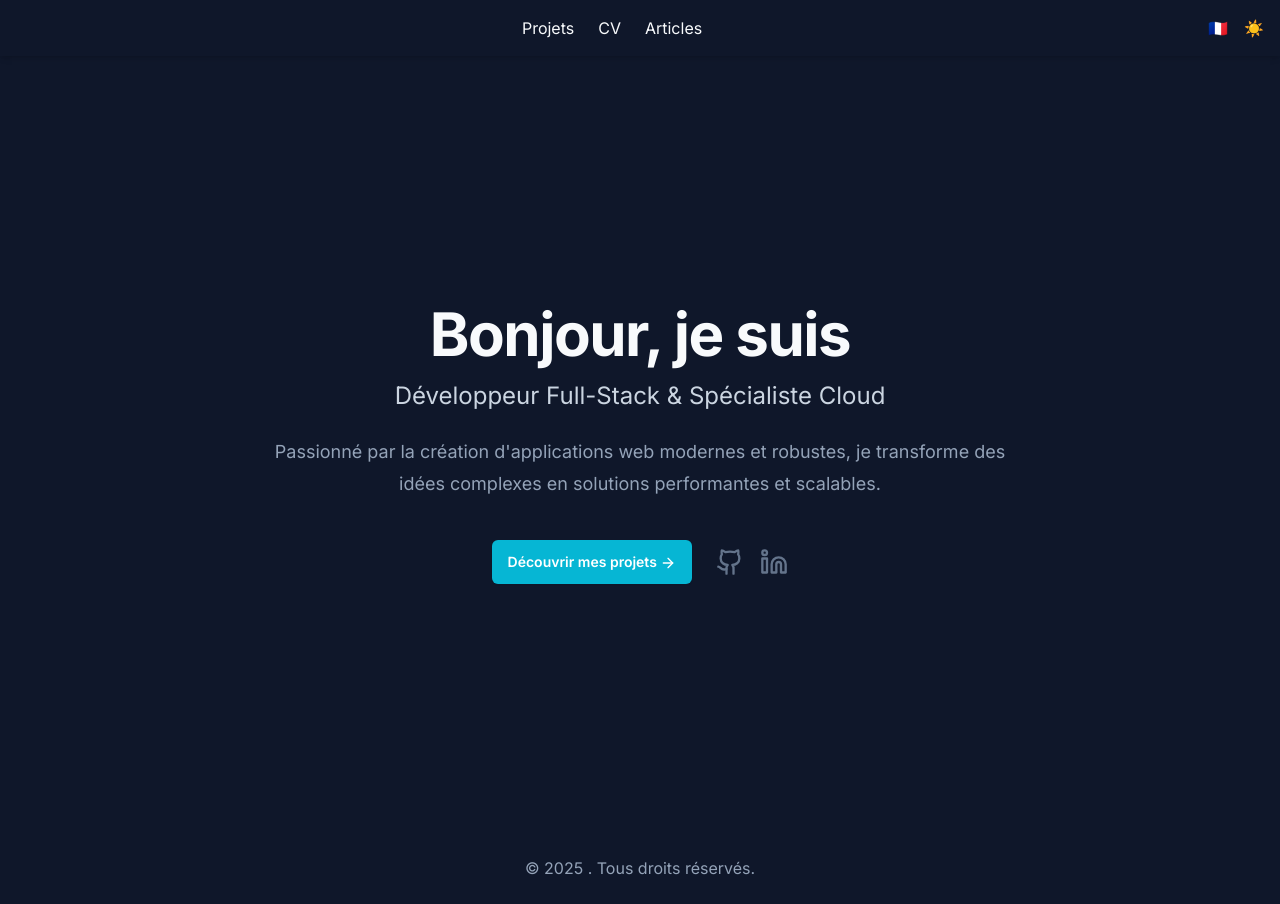
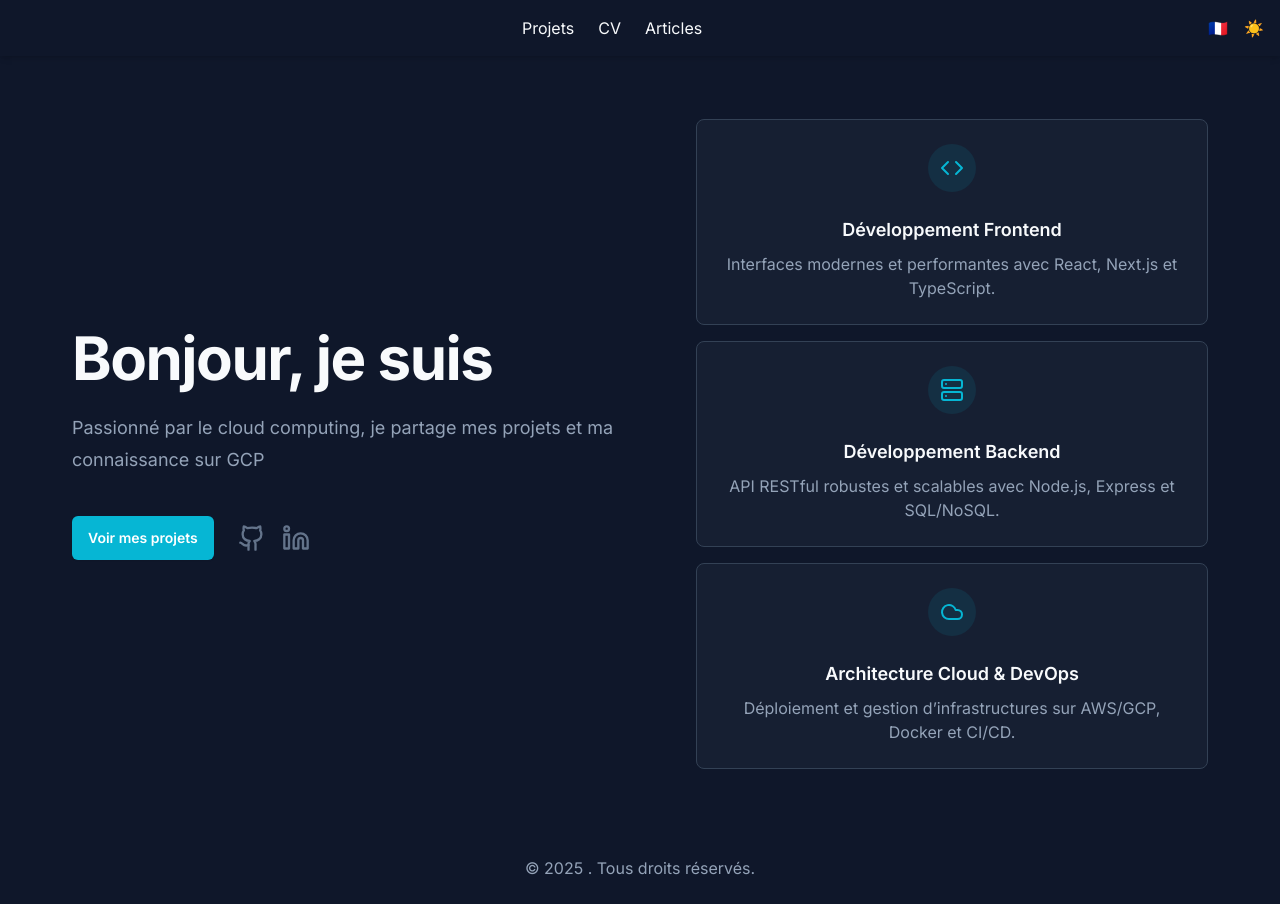
Before and after one commit to PurimuOps/website, a Next.js app: page / in a window 1280 px wide. Built offline with nearby package versions, Linux system fonts and the light colour scheme.

Commit message:
feat: added skills section and created split-screen layout

```diff
--- a/src/app/layout.tsx
+++ b/src/app/layout.tsx
@@ -19,15 +19,15 @@ export default function RootLayout({
   children: React.ReactNode
 }) {
   return (
-    <html lang="fr" className="dark"> {/* On met 'dark' par défaut */}
+    <html lang="fr" className="dark">
       <body
         className={`${inter.className} bg-white text-slate-900 dark:bg-slate-900 dark:text-slate-50 antialiased`}
       >
-        <Header /> {/* <--- 3. Placer le Header ici */}
+        <Header />
         <main className="container mx-auto px-4 py-8">
-            {children} {/* Le contenu de la page viendra ici */}
+            {children}
         </main>
-        <Footer /> {/* <--- 4. Placer le Footer ici */}
+        <Footer />
       </body>
     </html>
   )
--- a/src/app/page.tsx
+++ b/src/app/page.tsx
@@ -1,48 +1,75 @@
 // src/app/page.tsx
 
 import Link from 'next/link'
-import { ArrowRight, Github, Linkedin } from 'lucide-react' // On va installer cette librairie d'icônes
+import { Code, Cloud, Server, Github, Linkedin } from 'lucide-react'
+import SkillCard from '@/components/SkillCard'
+
+const skills = [
+  {
+    icon: Code,
+    title: 'Développement Frontend',
+    description: 'Interfaces modernes et performantes avec React, Next.js et TypeScript.',
+  },
+  {
+    icon: Server,
+    title: 'Développement Backend',
+    description: 'API RESTful robustes et scalables avec Node.js, Express et SQL/NoSQL.',
+  },
+  {
+    icon: Cloud,
+    title: 'Architecture Cloud & DevOps',
+    description: 'Déploiement et gestion d’infrastructures sur AWS/GCP, Docker et CI/CD.',
+  },
+]
 
 export default function Home() {
   return (
-    // Section qui prend toute la hauteur visible de l'écran sur desktop
-    <section className="flex min-h-[calc(100vh-88px)] items-center">
-      <div className="mx-auto max-w-3xl text-center">
-        <h1 className="text-4xl font-bold tracking-tight text-slate-900 dark:text-slate-50 sm:text-6xl">
+    // SECTION PRINCIPALE : Conteneur "full-screen" qui s'adapte
+    <section className="flex min-h-[calc(100vh-88px)] flex-col items-center justify-center p-4 md:flex-row md:space-x-12">
+
+      {/* COLONNE DE GAUCHE : Texte de présentation (Héros) */}
+      <div className="w-full max-w-xl text-center md:w-1/2 md:text-left">
+        <h1 className="text-4xl font-bold tracking-tight text-slate-900 dark:text-slate-50 sm:text-5xl lg:text-6xl">
           Bonjour, je suis{' '}
-          <span className="text-cyan-500">
+          <span className="text-accent-500">
             {process.env.NEXT_PUBLIC_AUTHOR_NAME}
           </span>
         </h1>
 
-        <h2 className="mt-4 text-2xl text-slate-700 dark:text-slate-300">
-          Développeur Full-Stack & Spécialiste Cloud
-        </h2>
-
         <p className="mt-6 text-lg leading-8 text-slate-600 dark:text-slate-400">
-          Passionné par la création d'applications web modernes et robustes, je
-          transforme des idées complexes en solutions performantes et
-          scalables.
+          Passionné par le cloud computing, je partage mes projets et ma connaissance sur GCP
         </p>
 
-        <div className="mt-10 flex items-center justify-center gap-x-6">
+        <div className="mt-10 flex items-center justify-center gap-x-6 md:justify-start">
           <Link
             href="/projets"
-            className="rounded-md bg-cyan-500 px-4 py-3 text-sm font-semibold text-white shadow-sm hover:bg-cyan-400 focus-visible:outline focus-visible:outline-2 focus-visible:outline-offset-2 focus-visible:outline-cyan-600"
+            className="rounded-md bg-accent-500 px-4 py-3 text-sm font-semibold text-white shadow-sm hover:bg-accent-400"
           >
-            Découvrir mes projets{' '}
-            <ArrowRight className="inline h-4 w-4" />
+            Voir mes projets
           </Link>
           <div className="flex gap-x-4">
-            <Link href="https://github.com/votre-pseudo" target="_blank" className="text-slate-500 hover:text-cyan-500">
+            <Link href="https://github.com/votre-pseudo" target="_blank" className="text-slate-500 hover:text-accent-500">
               <Github size={28} />
             </Link>
-            <Link href="https://linkedin.com/in/votre-profil" target="_blank" className="text-slate-500 hover:text-cyan-500">
+            <Link href="https://linkedin.com/in/votre-profil" target="_blank" className="text-slate-500 hover:text-accent-500">
               <Linkedin size={28} />
             </Link>
           </div>
         </div>
       </div>
+
+      <div className="mt-12 w-full max-w-lg md:mt-0 md:w-1/2">
+        <div className="flex flex-col gap-4">
+          {skills.map((skill) => (
+            <SkillCard
+              key={skill.title}
+              icon={skill.icon}
+              title={skill.title}
+              description={skill.description}
+            />
+          ))}
+        </div>
+      </div>
     </section>
   )
 }
--- a/src/components/Footer.tsx
+++ b/src/components/Footer.tsx
@@ -1,5 +1,3 @@
-// src/components/Footer.tsx
-
 export default function Footer() {
   return (
     <footer className="bg-slate-900 text-slate-400 py-6 text-center">
--- a/src/components/Header.tsx
+++ b/src/components/Header.tsx
@@ -1,5 +1,3 @@
-// src/components/Header.tsx
-
 import Link from 'next/link'
 
 export default function Header() {
--- /dev/null
+++ b/src/components/SkillCard.tsx
@@ -0,0 +1,29 @@
+import type { ElementType } from 'react'
+
+// On définit les "props" que notre composant va accepter
+interface SkillCardProps {
+  icon: ElementType
+  title: string
+  description: string
+}
+
+export default function SkillCard({
+  icon: Icon,
+  title,
+  description,
+}: SkillCardProps) {
+  return (
+    <div className="rounded-lg border border-slate-700 bg-slate-800/50 p-6 text-center transition-all duration-300 hover:scale-105 hover:border-accent-500">
+      {/* Icône */}
+      <div className="mx-auto flex h-12 w-12 items-center justify-center rounded-full bg-accent-500/10 text-accent-500">
+        <Icon className="h-6 w-6" />
+      </div>
+
+      {/* Titre */}
+      <h3 className="mt-6 text-lg font-semibold text-slate-50">{title}</h3>
+
+      {/* Description */}
+      <p className="mt-2 text-base text-slate-400">{description}</p>
+    </div>
+  )
+}
```
